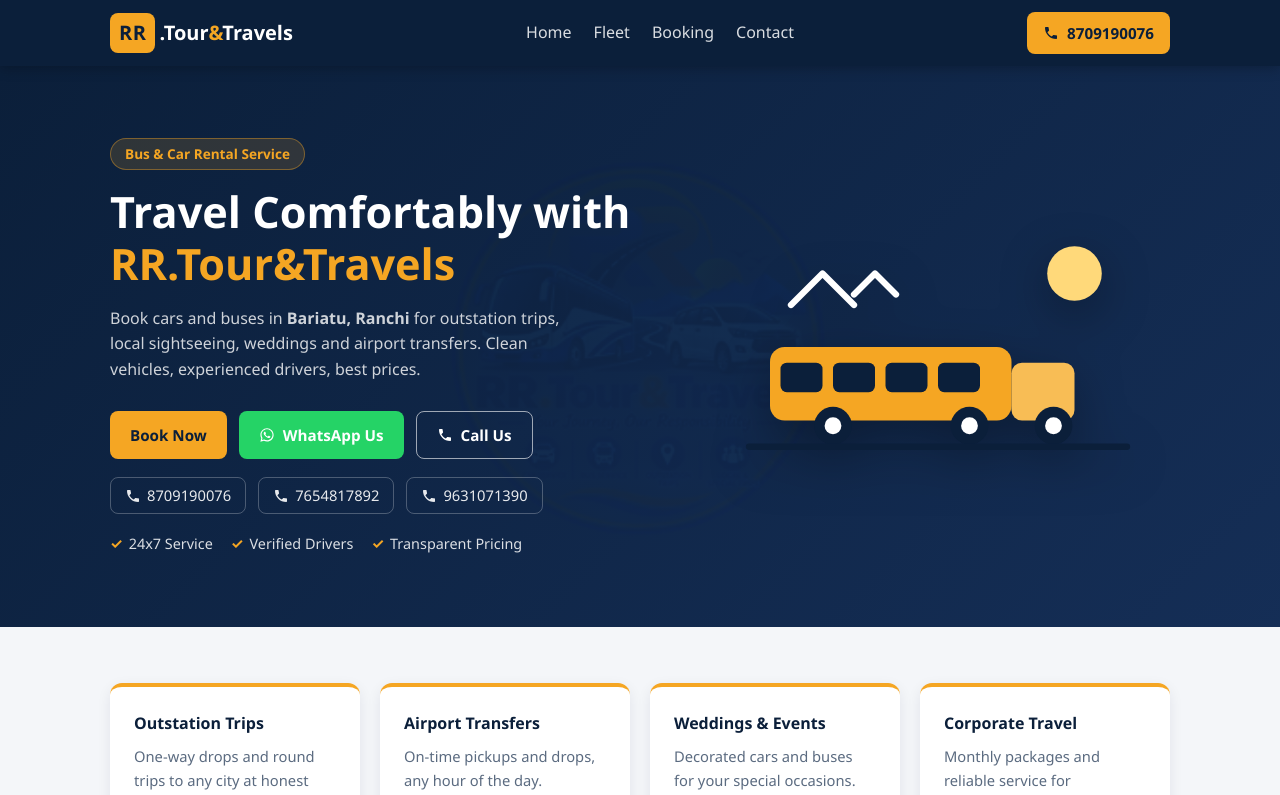
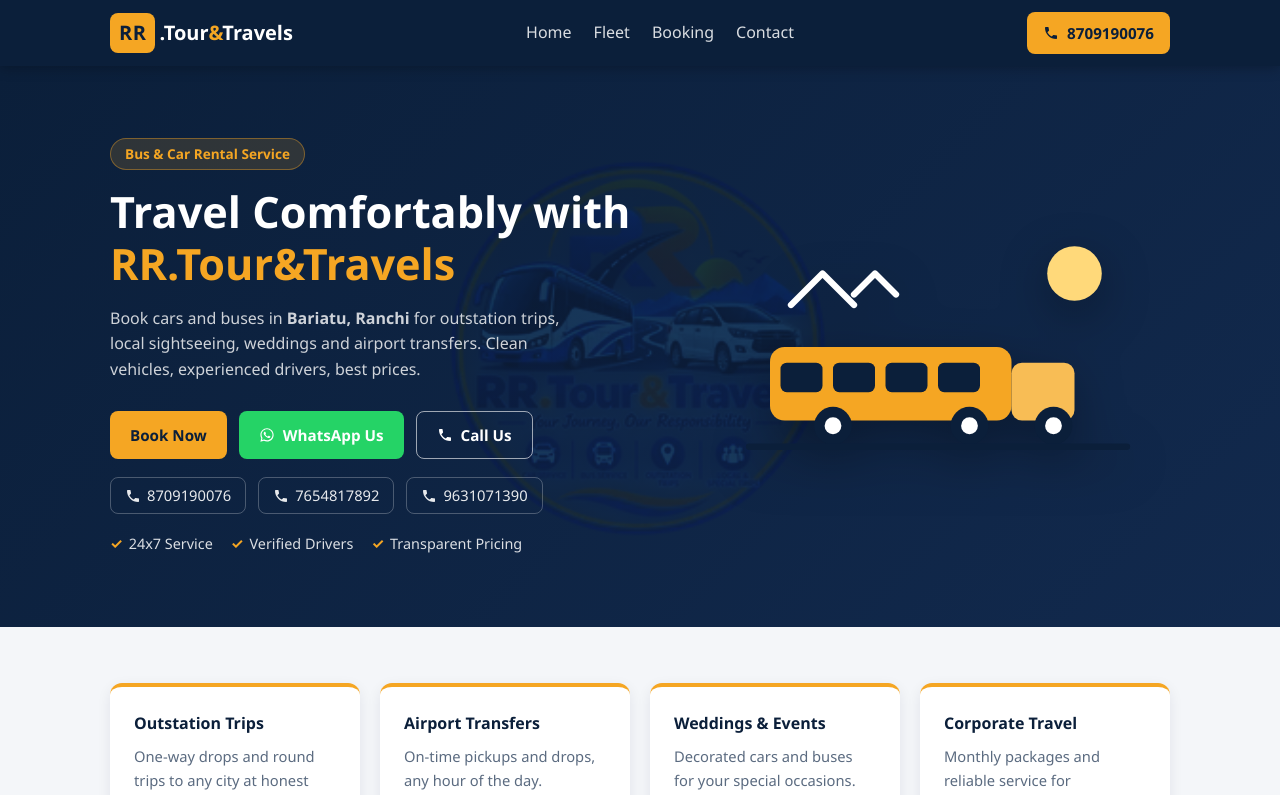
Before and after one commit to hariomk8118-source/RR-Tour-and-Travels, a React (Vite) app: page / in a window 1280 px wide. Shown: the top 795 px of the page. Built offline with nearby package versions, Linux system fonts and the light colour scheme.

Commit message:
Make hero overlay lighter so logo is visible

```diff
--- a/src/App.css
+++ b/src/App.css
@@ -182,7 +182,7 @@
   content: '';
   position: absolute;
   inset: 0;
-  background: linear-gradient(135deg, rgba(11, 31, 58, 0.92) 0%, rgba(22, 48, 90, 0.88) 100%);
+  background: linear-gradient(135deg, rgba(11, 31, 58, 0.7) 0%, rgba(22, 48, 90, 0.6) 100%);
   z-index: 0;
 }
 
```
